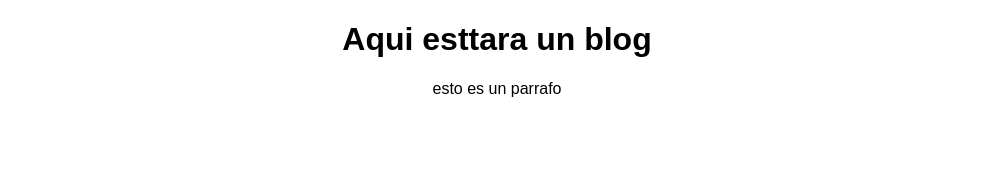
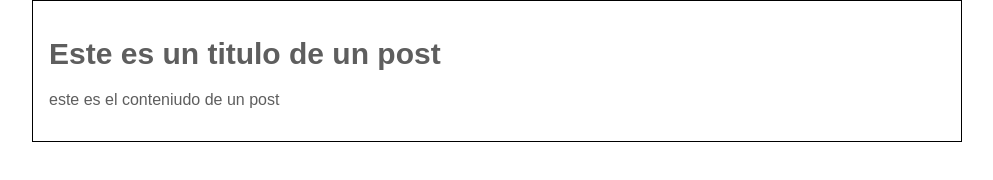
Before and after one commit to Kaecilius/Institute_blog, a plain HTML site: page index.html in a window 1280 px wide. Shown: the whole page, without its empty margins (143-1136 px from the left). Drawn offline with Linux system fonts and the light colour scheme.

Commit message:
commit al master en su version mas reciente

```diff
--- a/css/style.css
+++ b/css/style.css
@@ -1,4 +1,18 @@
 body {
     text-align: center;
     font-family: Arial, Helvetica, sans-serif;
+    color: #5e5e5e;
+    text-align: center;
+    margin: 0;
+    padding: 0;
 }
+.container {
+    width: 70%;
+    padding: 1rem;
+    text-align: left;
+    border: 1px solid #000;
+    margin: 0 auto;
+}
+.container h1 {
+    font-size: 30px;
+}
--- a/index.html
+++ b/index.html
@@ -7,8 +7,11 @@
     <link rel="stylesheet" href="css/style.css">
 </head>
 <body>
-    <h1>Aqui esttara un blog</h1>
-    <p> esto es un parrafo</p>
-
+    <div class="container">
+        <div class="post">
+            <h1>Este es un titulo de un post</h1>
+            <p>este es el conteniudo de un post </p>
+        </div>
+    </div>
 </body>
 </html>
```
